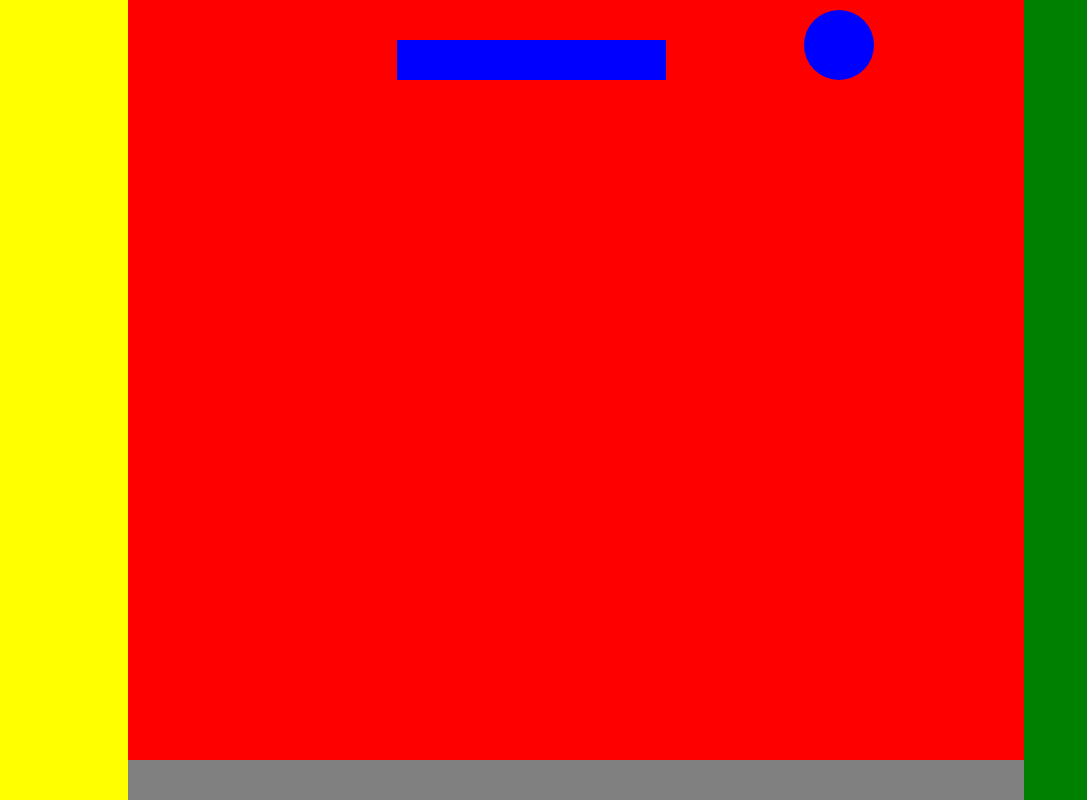
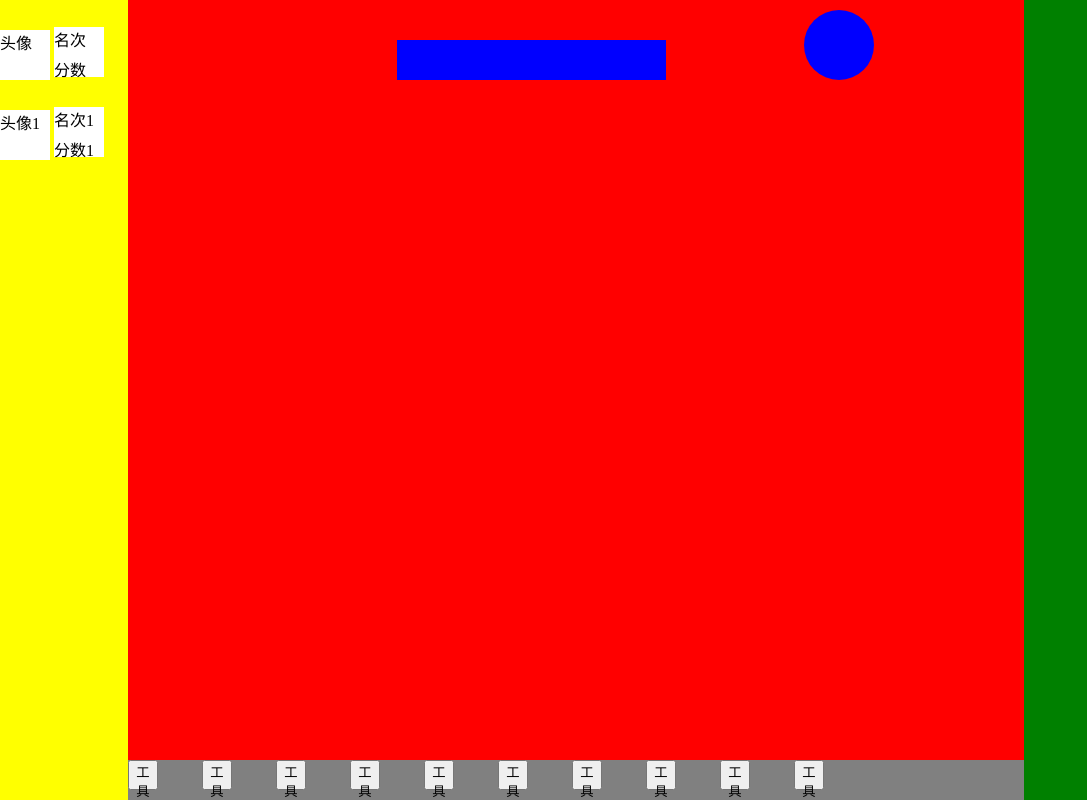
Before and after one commit to TeamOfUs/guess-and-draw, a website: page views/index.html in a window 1280 px wide. Shown: the whole page, without its empty margins (0-1087 px from the left). Drawn offline with Linux system fonts and the light colour scheme.

Commit message:
【Feature】修改UI样式

```diff
--- a/public/stylesheets/index-stylesheet.css
+++ b/public/stylesheets/index-stylesheet.css
@@ -7,11 +7,38 @@ html,body {
 	height: 100%;
 }
 
-.tool {
+.display {
 	background-color:yellow;
   	height: 100%;
  	width: 10%;
  	float: left;
+}
+.label-icon {
+	background-color: white;
+	width: 50px;
+	height: 50px;
+	margin-top: 30px;
+	display: inline-block;
+	vertical-align: bottom;
+}
+.label-mark {
+	background-color: white;
+	width: 50px;
+	height: 50px;
+	margin-top: 10px;
+	display: inline-block;
+}
+.place {
+ 	background-color: white;
+	width: 50px;
+	height: 20px;
+}
+
+.mark {
+	background-color: white;
+	width: 50px;
+	height: 20px;
+	margin-top: 10px;
 }
 
 .canvas {
@@ -56,3 +83,9 @@ html,body {
 	width: 20%;
 	float: left;
 }
+
+.button-type {
+	width: 30px;
+	height: 30px;
+	margin-right:40px;
+}
--- a/views/index.html
+++ b/views/index.html
@@ -6,12 +6,38 @@
     <link rel="stylesheet" href="../public/stylesheets/index-stylesheet.css" />
 </head>
 <body>
-	<div class="tool"></div>
+	<div class="display">
+		<div class="label-icon">头像</div>
+		<div class="label-mark">
+			<div class="place">名次</div>
+			<div class="mark">分数</div>
+		</div>
+
+		<div class="label-icon">头像1</div>
+		<div class="label-mark">
+			<div class="place">名次1</div>
+			<div class="mark">分数1</div>
+		</div>
+
+	</div>
+
 	<div class="canvas">
 		<div class="canvas-title"></div>
 		<div class="canvas-time"></div>
-		<div class="canvas-tools"></div>
+		<div class="canvas-tools">
+			<button type="button" class="button-type">工具</button>
+			<button type="button" class="button-type">工具</button>
+			<button type="button" class="button-type">工具</button>
+			<button type="button" class="button-type">工具</button>
+			<button type="button" class="button-type">工具</button>
+			<button type="button" class="button-type">工具</button>
+			<button type="button" class="button-type">工具</button>
+			<button type="button" class="button-type">工具</button>
+			<button type="button" class="button-type">工具</button>
+			<button type="button" class="button-type">工具</button>
+		</div>
 	</div>
+
 	<div class="chat"></div>
     <script src="../public/scripts/dist/main.js"></script>
 </body>
```
Also changed, not shown: public/stylesheets/dist/index-stylesheet.css (deleted).
